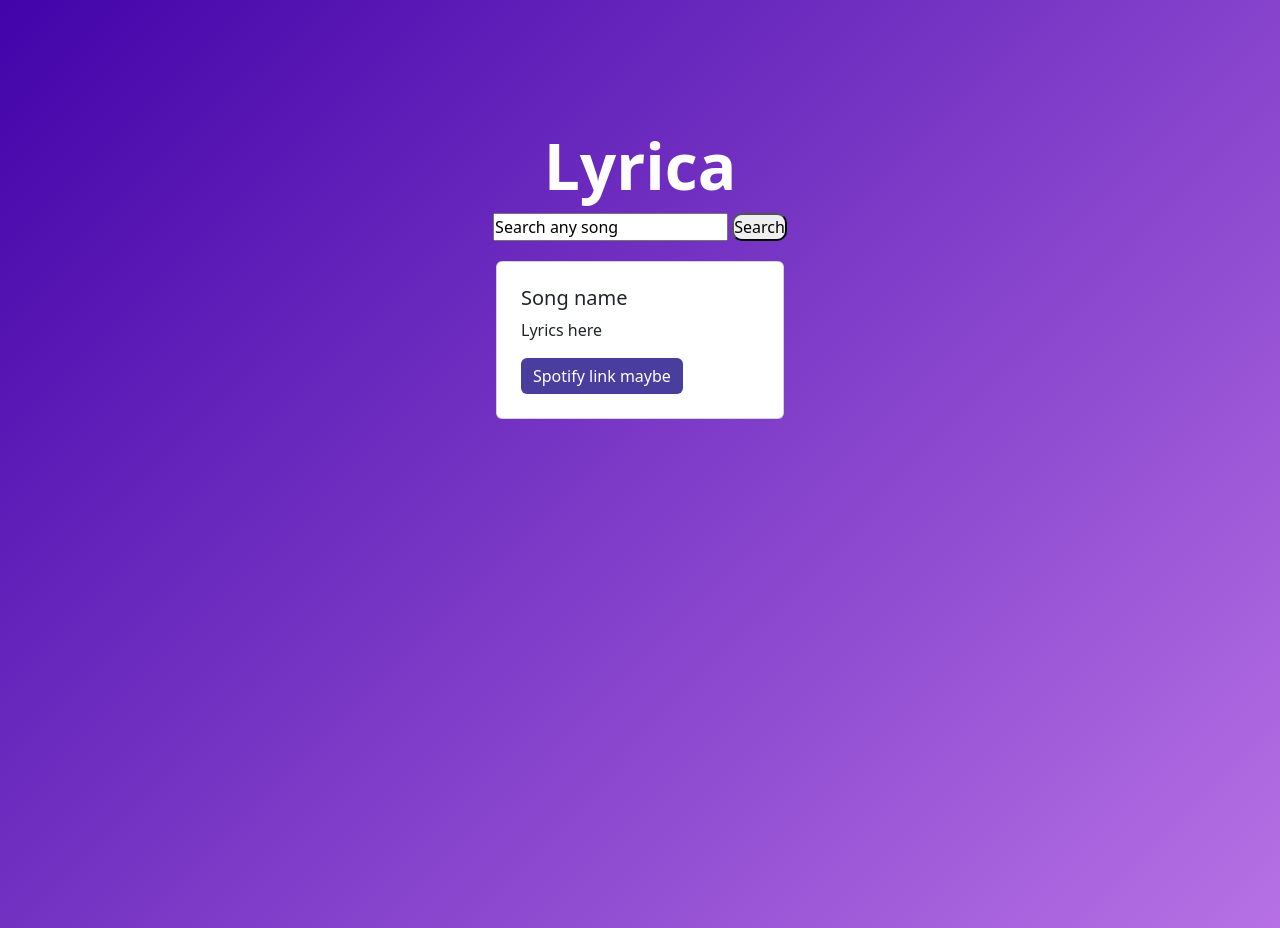
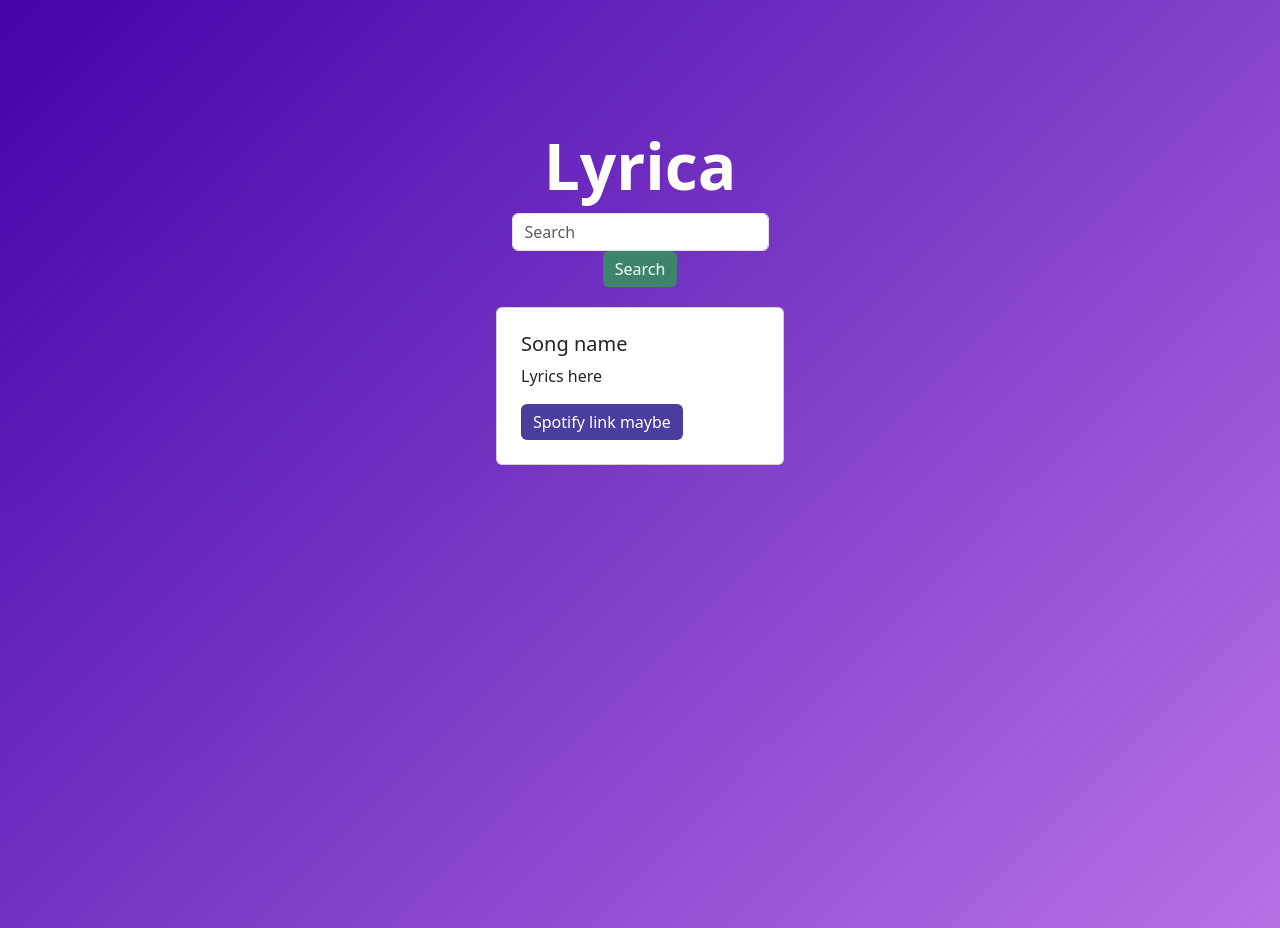
Before and after one commit to Knightmare2626/Lyrica, a website: page index.html in a window 1280 px wide. Drawn offline with nearby package versions, Linux system fonts and the light colour scheme.

Commit message:
Added search bar

```diff
--- a/index.html
+++ b/index.html
@@ -10,18 +10,21 @@
 <body>
     <div class="main">
         <h1>Lyrica</h1>
-        <form>
-            <input type="text" value="Search any song" class="song-name-field">
-            <input type="submit" value="Search" class="song-submit-btn">
-        </form>
+
+        <div class="input-group">
+            <form class="form-inline my-2 my-lg-0">
+                <input class="form-control mr-sm-2" type="search" placeholder="Search" aria-label="Search">
+                <button class="btn btn-outline-success my-2 my-sm-0" type="submit">Search</button>
+            </form>
+        </div>
     </div>
 
     <div class="card mx-auto p-2" style="width: 18rem;">
         <!-- <img src="..." class="card-img-top" alt="..."> -->
         <div class="card-body">
-          <h5 class="card-title">Song name</h5>
-          <p class="card-text">Lyrics here</p>
-          <a href="#" class="btn btn-primary">Spotify link maybe</a>
+          <h5 class="song-name">Song name</h5>
+          <p class="lyrics">Lyrics here</p>
+          <a href="#" class="btn btn-primary spotify-link">Spotify link maybe</a>
         </div>
       </div>
 </body>
--- a/public/styles/main.css
+++ b/public/styles/main.css
@@ -16,19 +16,26 @@ body {
   margin: 10% 50px 20px;
 }
 
-.song-submit-btn {
-    border-radius: 10px;
-}
-
 h1 {
-    font-weight: bolder;
-    font-size: 4rem;
+  font-weight: bolder;
+  font-size: 4rem;
 }
 
 .btn {
   background-color: #493D9E;
+  color: white;
   border-left-width: 0px;
   border-top-width: 0px;
   border-right-width: 0px;
   border-bottom-width: 0px;
 }
+
+.input-group {
+  display: flex;
+  justify-content: center;
+}
+
+.btn-outline-success {
+  background-color: #3c856c;
+  color: rgb(255, 255, 255);
+}
```
Also changed, not shown: package.json (added, +12 -0 lines).
